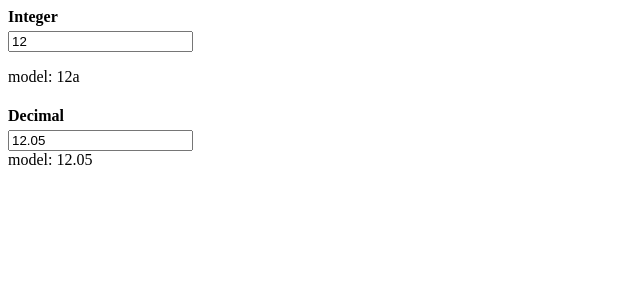
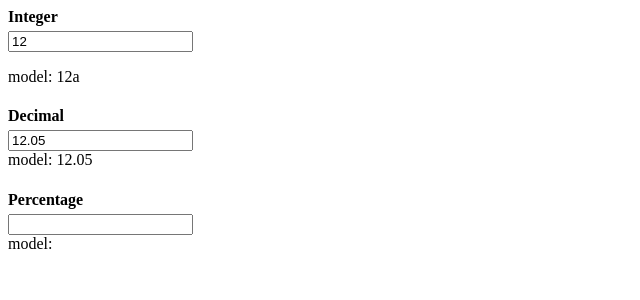
Before and after one commit to huymach91/ngx-basic-number-input, an Angular app: page / in a window 1280 px wide. Shown: the top 300 px of the page, without its empty margins (0-640 px from the left). Built offline with nearby package versions, Linux system fonts and the light colour scheme.

Commit message:
3 files modified

```diff
--- a/src/app/app.component.html
+++ b/src/app/app.component.html
@@ -17,3 +17,12 @@ model: {{ form.get('number').value }}
   [(ngModel)]="decimal"
 />
 <div>model: {{ decimal }}</div>
+
+<h4>Percentage</h4>
+<input
+  type="text"
+  ngx-basic-number-input
+  [config]="percentageInputConfig"
+  [(ngModel)]="percentage"
+/>
+<div>model: {{ percentage }}</div>
--- a/src/app/app.component.ts
+++ b/src/app/app.component.ts
@@ -13,6 +13,7 @@ export class AppComponent implements OnInit {
   });
 
   decimal = '12.05';
+  percentage = '';
 
   public numberInputConfig: INumberInputOptional = {
     separator: ',',
@@ -22,6 +23,12 @@ export class AppComponent implements OnInit {
   public decimalInputConfig: INumberInputOptional = {
     separator: ',',
     fractionDigits: 2,
+  };
+
+  public percentageInputConfig: INumberInputOptional = {
+    separator: ',',
+    fractionDigits: 3,
+    percentage: true,
   };
 
   constructor(private formBuilder: FormBuilder) {}
--- a/src/app/ngx-basic-number-input/ngx-basic-number-input.directive.ts
+++ b/src/app/ngx-basic-number-input/ngx-basic-number-input.directive.ts
@@ -47,7 +47,8 @@ export class NgxBasicNumberInputComponent
   }
 
   writeValue(value: string): void {
-    const formatted = value ? value.replace(/[^0-9\.\,]/, '') : '0';
+    if (!value) return;
+    const formatted = value ? value.replace(/[^0-9\.\,]/, '') : '';
     (this.element.nativeElement as HTMLInputElement).value =
       this.inputRef.format(formatted);
   }
```
